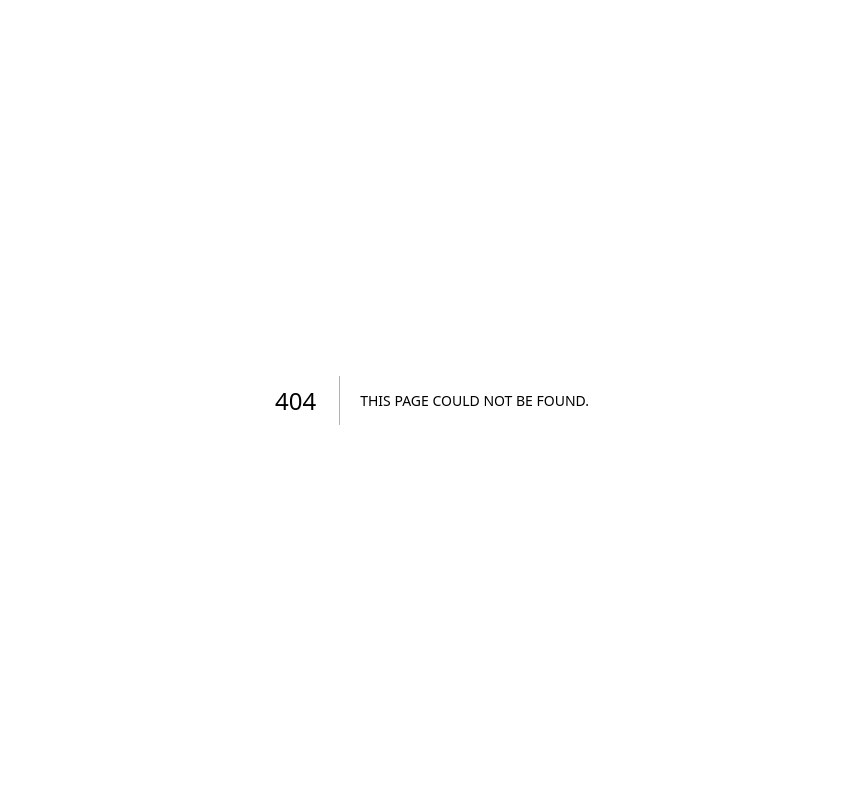
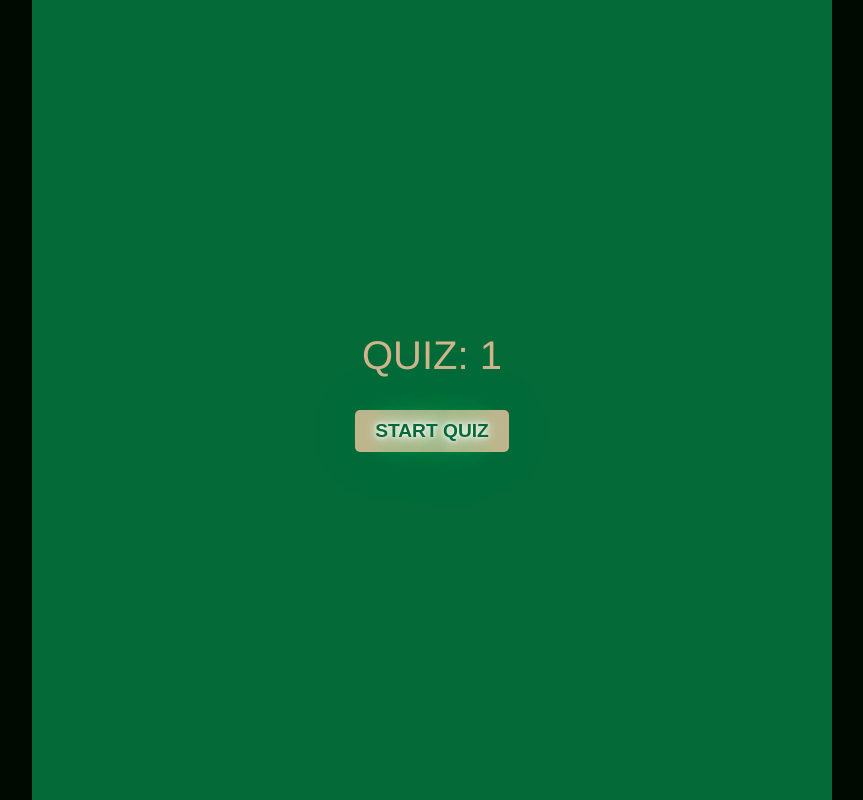
Before and after one commit to lizatinku/food-trivia, a Next.js app: page /quiz/1 in a window 1280 px wide. Before the commit this address had no page. Shown: the whole page, without its empty margins (208-1071 px from the left). Built offline with nearby package versions, Linux system fonts and the light colour scheme.

Commit message:
popular dishes updated

```diff
--- a/app/page.tsx
+++ b/app/page.tsx
@@ -1,3 +1,5 @@
+//app/page.tsx
+
 "use client";
 import React, { useEffect, useState } from 'react';
 import { useRouter } from 'next/navigation';
--- /dev/null
+++ b/app/quiz/[category]/page.tsx
@@ -0,0 +1,113 @@
+"use client";
+import React, { useEffect, useState } from 'react';
+import { useParams } from 'next/navigation';
+
+// Define the type for a single question
+interface Question {
+  question: string;
+  options: string[];
+  answer: string;
+}
+
+const QuizPage: React.FC = () => {
+  const { category } = useParams();
+  const [questions, setQuestions] = useState<Question[]>([]);
+  const [loading, setLoading] = useState(true);
+  const [error, setError] = useState<string | null>(null);
+  const [quizStarted, setQuizStarted] = useState(false);
+  const [currentIndex, setCurrentIndex] = useState(0); // State to track the current question index
+
+  useEffect(() => {
+    if (category && quizStarted) {
+      const fetchQuestions = async () => {
+        setLoading(true); // Set loading to true when starting fetch
+        try {
+          const response = await fetch(`/api/questions?category=${category}`);
+          if (!response.ok) {
+            throw new Error('Network response was not ok');
+          }
+          const data: Question[] = await response.json(); // Explicitly type the response data
+          console.log('Fetched questions:', data); // Log the fetched questions
+          setQuestions(data);
+        } catch (err) {
+          setError('Failed to fetch questions');
+          console.error('Error fetching questions:', err);
+        } finally {
+          setLoading(false); // Ensure loading is set to false after fetching
+        }
+      };
+
+      fetchQuestions();
+    }
+  }, [category, quizStarted]);
+
+  const displayCategory = typeof category === 'string' ? category.replace(/-/g, ' ') : 'Category';
+
+  // Handler for moving to the next question
+  const nextQuestion = () => {
+    if (currentIndex < questions.length - 1) {
+      setCurrentIndex(currentIndex + 1);
+    }
+  };
+
+  // Handler for moving to the previous question
+  const previousQuestion = () => {
+    if (currentIndex > 0) {
+      setCurrentIndex(currentIndex - 1);
+    }
+  };
+
+  return (
+    <div className="container" style={{
+      textAlign: 'center',
+      padding: '2rem',
+      backgroundColor: '#046A38',
+      color: 'tan',
+      margin: '0 auto',
+      maxWidth: '800px',  // Set a max width for the quiz container
+      boxSizing: 'border-box',
+    }}>
+      <h1 style={{ margin: '0 0 1rem 0' }}>Quiz: {displayCategory}</h1>
+      {!quizStarted ? (
+        <button className="neon-button" onClick={() => setQuizStarted(true)} style={{ margin: '1rem' }}>
+          Start Quiz
+        </button>
+      ) : loading ? (
+        <div>Loading...</div> // Show loading while fetching
+      ) : error ? (
+        <div>{error}</div> // Show error if any
+      ) : (
+        <div>
+          {/* Display the current question */}
+          {questions.length === 0 ? (
+            <div>No questions available</div>
+          ) : (
+            <div>
+              <div className="question-card">
+                <h3>{questions[currentIndex].question}</h3>
+                <ul>
+                  {questions[currentIndex].options.map((option, i) => (
+                    <li key={i}>
+                      {option}
+                    </li>
+                  ))}
+                </ul>
+              </div>
+              {/* Navigation buttons */}
+              <div className="button-container" style={{ marginTop: '1rem' }}>
+                <button className="button" onClick={() => previousQuestion()}>
+                  Previous
+                </button>
+                <button className="button" onClick={() => nextQuestion()}>
+                  Next
+                </button>
+              </div>
+            </div>
+          )}
+        </div>
+      )}
+    </div>
+  );
+};
+
+export default QuizPage;
--- a/app/quiz/page.tsx
+++ b/app/quiz/page.tsx
@@ -1,3 +1,4 @@
+//app/quiz/page.tsx
 "use client";
 import React from 'react';
 import { useRouter } from 'next/navigation';
--- /dev/null
+++ b/postcss.config.js
@@ -0,0 +1,6 @@
+module.exports = {
+  plugins: {
+    tailwindcss: {},
+    autoprefixer: {},
+  },
+}
--- a/styles/globals.css
+++ b/styles/globals.css
@@ -99,3 +99,47 @@ h1, h2 {
   text-transform: uppercase;
   font-weight: 400;
 }
+
+.question-card {
+  background-color: #046A38;
+  color: var(--foreground);
+  padding: 1rem;
+  margin-bottom: 1.5rem;
+  border-radius: 8px;
+  border: 1px solid #fff;
+}
+
+.question-card h3 {
+  margin-bottom: 1rem;
+}
+
+.question-card ul {
+  list-style-type: none;
+  padding: 0;
+}
+
+.question-card li {
+  padding: 0.5rem 0;
+  border-bottom: 1px solid #ddd;
+  color: #fff;
+}
+
+.question-card li:hover {
+  background-color: #004d33;
+}
+
+/* globals.css */
+.button {
+  background-color: #fff; /* White background */
+  color: #000; /* Black text */
+  border: 1px solid #000; /* Black border */
+  padding: 0.5rem 1rem; /* Padding */
+  border-radius: 5px; /* Rounded corners */
+  cursor: pointer; /* Pointer cursor on hover */
+  font-size: 1rem; /* Font size */
+  margin: 0.5rem; /* Margin */
+}
+
+.button:hover {
+  background-color: #f0f0f0;
+}
--- /dev/null
+++ b/tailwind.config.js
@@ -0,0 +1,13 @@
+/** @type {import('tailwindcss').Config} */
+module.exports = {
+  content: [
+    './app/**/*.{js,ts,jsx,tsx}',
+    './components/**/*.{js,ts,jsx,tsx}', // Add this line if you have a components directory
+    './pages/**/*.{js,ts,jsx,tsx}',
+    './public/**/*.{js,ts,jsx,tsx}', // Add this line if you have a public directory
+  ],
+  theme: {
+    extend: {},
+  },
+  plugins: [],
+}
```
Also changed, not shown: app/quiz/category/page.tsx (deleted, +0 -59 lines), package.json (+7 -6 lines), 1 other file (tests, documents, lock files or other folders).
